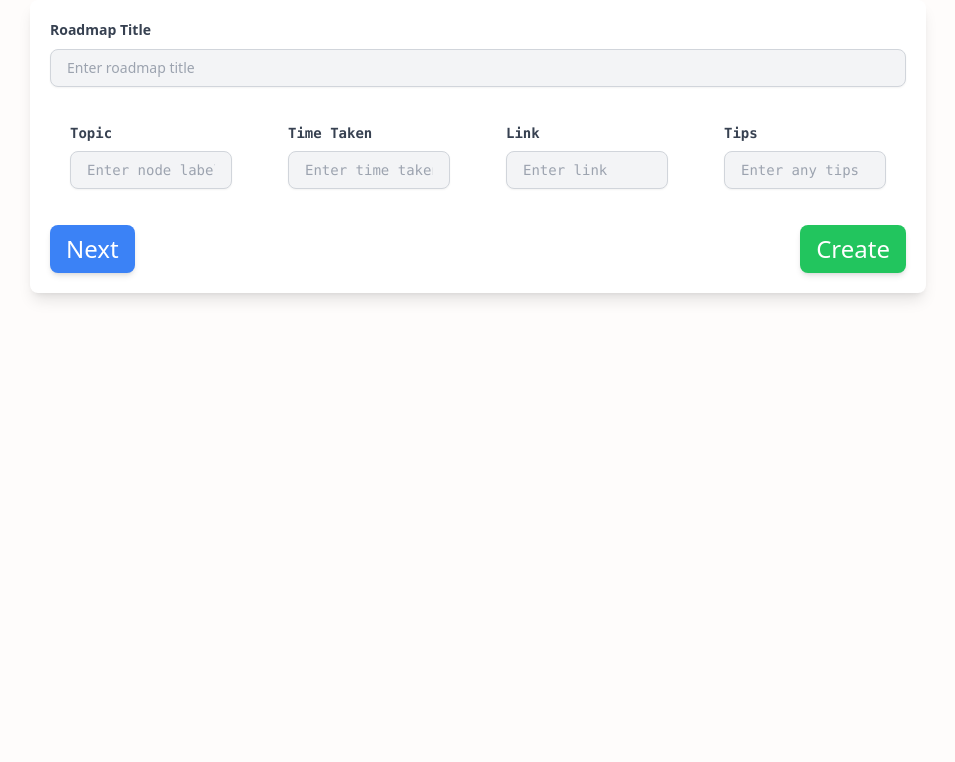
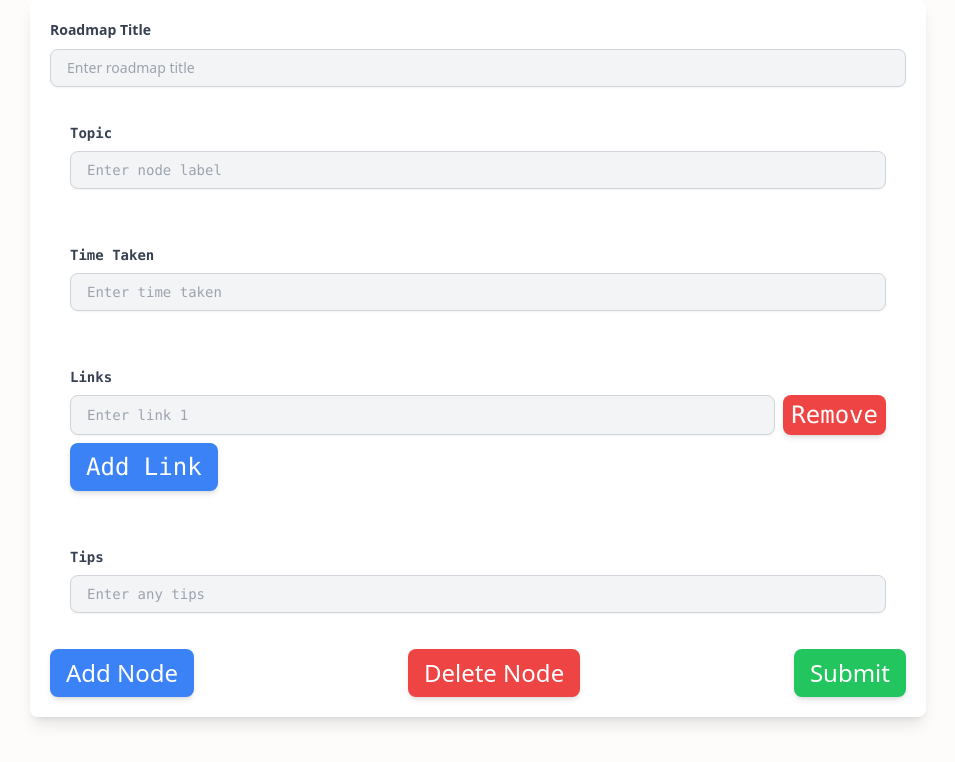
Before and after one commit to snikdhendu/Coders-Hub, a React (Vite) app in the folder Frontend/: page /dashboard/1/roadmap in a window 1280 px wide. Shown: the top 762 px of the page, without its empty margins (162-1117 px from the left). Built offline with nearby package versions, Linux system fonts and the light colour scheme; no server answers; a web font is replaced by a local one.

Commit message:
Roadmap #2

```diff
--- a/Frontend/src/Components/CreateRoadmap.tsx
+++ b/Frontend/src/Components/CreateRoadmap.tsx
@@ -284,34 +284,32 @@
 // export default Userroadmap;
 
 
-import React, { useState } from 'react';
-import { useNavigate } from 'react-router-dom';
+import React from 'react';
+import { useNavigate, useLocation } from 'react-router-dom';
 import NodeInputForm from './NodeInputForm';
 
 interface CustomNode {
   id: string;
   label: string;
   time: string;
-  link: string;
-  tips: string; // Ensure consistency with the new Node structure
+  links: string[];
+  tips: string;
 }
 
 const Userroadmap: React.FC = () => {
-  const [nodes, setNodes] = useState<CustomNode[]>([]);
-  const [roadmapTitle, setRoadmapTitle] = useState<string>(''); // State for roadmap title
+  const location = useLocation();
   const navigate = useNavigate();
 
+  // Ensure that location.state is an object with title and nodes properties
+  const { title = '', nodes = [] } = location.state as { title?: string; nodes?: CustomNode[] } || {};
+
   const handleSubmit = (title: string, nodes: CustomNode[]) => {
-    setNodes(nodes);
-    setRoadmapTitle(title);
-    console.log(title);
-    navigate(`/dashboard/:userName/roadmap/newflowchart`, { state: { title,nodes } });
+    navigate(`/dashboard/:userName/roadmap/newflowchart`, { state: { title, nodes } });
   };
 
   return (
     <div>
-      {/* <h1>React Flowchart Creator</h1> */}
-      <NodeInputForm onSubmit={handleSubmit} />
+      <NodeInputForm onSubmit={handleSubmit} initialTitle={title} initialNodes={nodes} />
     </div>
   );
 };
--- a/Frontend/src/Components/NodeInputForm.tsx
+++ b/Frontend/src/Components/NodeInputForm.tsx
@@ -1,34 +1,95 @@
-import React, { useState, ChangeEvent, FormEvent } from 'react';
+import React, { useState, useEffect, FormEvent } from 'react';
 
 interface Node {
   id: string;
   label: string;
   time: string;
-  link: string;
+  links: string[];
   tips: string;
 }
 
 interface NodeInputFormProps {
-  onSubmit: (title: string, nodes: Node[]) => void; // Ensure correct function signature
+  onSubmit: (title: string, nodes: Node[]) => void;
+  initialTitle?: string;
+  initialNodes?: Node[];
 }
 
-const NodeInputForm: React.FC<NodeInputFormProps> = ({ onSubmit }) => {
-  const [title, setTitle] = useState('');
-  const [nodes, setNodes] = useState<Node[]>([{ id: '', label: '', time: '', link: '', tips: '' }]);
+const NodeInputForm: React.FC<NodeInputFormProps> = ({ onSubmit, initialTitle = '', initialNodes = [] }) => {
+  const [title, setTitle] = useState<string>(initialTitle);
+  const [nodes, setNodes] = useState<Node[]>(initialNodes.length > 0 ? initialNodes : [{ id: '', label: '', time: '', links: [''], tips: '' }]);
+  const [currentStep, setCurrentStep] = useState<number>(0);
+
+
+  useEffect(() => {
+    if (initialTitle !== title) {
+      setTitle(initialTitle);
+    }
+    if (initialNodes.length !== nodes.length) {
+      setNodes(initialNodes.length > 0 ? initialNodes : [{ id: '', label: '', time: '', links: [''], tips: '' }]);
+      setCurrentStep(0);
+    }
+  }, [initialTitle, initialNodes]);
+
 
   const handleAddNode = () => {
-    setNodes([...nodes, { id: '', label: '', time: '', link: '', tips: '' }]);
+    setNodes([...nodes, { id: '', label: '', time: '', links: [''], tips: '' }]);
+    setCurrentStep(nodes.length); // Move to the next step
   };
 
-  const handleInputChange = (index: number, event: ChangeEvent<HTMLInputElement>) => {
+
+  const handleInputChange = (index: number, field: keyof Node, value: string, linkIndex?: number) => {
     const newNodes = [...nodes];
-    newNodes[index][event.target.name as keyof Node] = event.target.value;
+    if (field === 'links' && linkIndex !== undefined) {
+      newNodes[index].links[linkIndex] = value;
+    } else {
+      newNodes[index][field] = value as any;
+    }
     setNodes(newNodes);
   };
 
+
+  const handleAddLink = (nodeIndex: number) => {
+    const newNodes = [...nodes];
+    newNodes[nodeIndex].links.push('');
+    setNodes(newNodes);
+  };
+
+
+  const handleRemoveLink = (nodeIndex: number, linkIndex: number) => {
+    const newNodes = [...nodes];
+    newNodes[nodeIndex].links.splice(linkIndex, 1);
+    setNodes(newNodes);
+  };
+
+
+  const handleDeleteNode = () => {
+    if (nodes.length > 1) {
+      const newNodes = nodes.filter((_, index) => index !== currentStep);
+      setNodes(newNodes);
+      setCurrentStep((prevStep) => (prevStep > 0 ? prevStep - 1 : 0));
+    }
+  };
+
+
   const handleSubmit = (event: FormEvent) => {
     event.preventDefault();
-    onSubmit(title, nodes); // Pass title and nodes separately
+    onSubmit(title, nodes);
+  };
+
+
+  const handleNextStep = () => {
+    if (currentStep < nodes.length - 1) {
+      setCurrentStep(currentStep + 1);
+    } else {
+      handleAddNode();
+    }
+  };
+
+
+  const handlePreviousStep = () => {
+    if (currentStep > 0) {
+      setCurrentStep(currentStep - 1);
+    }
   };
 
   return (
@@ -49,8 +110,9 @@ const NodeInputForm: React.FC<NodeInputFormProps> = ({ onSubmit }) => {
           />
         </div>
         {nodes.map((node, index) => (
-          <div key={index} className="flex space-x-4 mb-4">
-            <div className="flex-1 bg-white rounded-lg p-5 font-mono">
+          index === currentStep && (
+            <div key={index} className="space-y-4 mb-4">
+              <div className="bg-white rounded-lg p-5 font-mono">
                 <label className="block text-gray-700 text-sm font-bold mb-2" htmlFor={`label-${index}`}>
                   Topic
                 </label>
@@ -61,10 +123,10 @@ const NodeInputForm: React.FC<NodeInputFormProps> = ({ onSubmit }) => {
                   id={`label-${index}`}
                   name="label"
                   value={node.label}
-                onChange={(e) => handleInputChange(index, e)}
+                  onChange={(e) => handleInputChange(index, 'label', e.target.value)}
                 />
               </div>
-            <div className="flex-1 bg-white rounded-lg p-5 font-mono">
+              <div className="bg-white rounded-lg p-5 font-mono">
                 <label className="block text-gray-700 text-sm font-bold mb-2" htmlFor={`time-${index}`}>
                   Time Taken
                 </label>
@@ -75,24 +137,40 @@ const NodeInputForm: React.FC<NodeInputFormProps> = ({ onSubmit }) => {
                   id={`time-${index}`}
                   name="time"
                   value={node.time}
-                onChange={(e) => handleInputChange(index, e)}
+                  onChange={(e) => handleInputChange(index, 'time', e.target.value)}
                 />
               </div>
-            <div className="flex-1 bg-white rounded-lg p-5 font-mono">
-              <label className="block text-gray-700 text-sm font-bold mb-2" htmlFor={`link-${index}`}>
-                Link
+              <div className="bg-white rounded-lg p-5 font-mono">
+                <label className="block text-gray-700 text-sm font-bold mb-2">
+                  Links
                 </label>
+                {node.links.map((link, linkIndex) => (
+                  <div key={linkIndex} className="flex space-x-2 mb-2">
                     <input
                       className="text-sm text-black custom-input w-full px-4 py-2 border border-gray-300 rounded-lg shadow-sm transition duration-300 ease-in-out transform focus:-translate-y-1 focus:outline-blue-300 hover:shadow-lg hover:border-blue-300 bg-gray-100"
-                placeholder="Enter link"
+                      placeholder={`Enter link ${linkIndex + 1}`}
                       type="text"
-                id={`link-${index}`}
-                name="link"
-                value={node.link}
-                onChange={(e) => handleInputChange(index, e)}
+                      value={link}
+                      onChange={(e) => handleInputChange(index, 'links', e.target.value, linkIndex)}
                     />
+                    <button
+                      type="button"
+                      onClick={() => handleRemoveLink(index, linkIndex)}
+                      className="bg-red-500 text-white px-2 py-1 rounded-lg shadow-md hover:bg-red-600 transition duration-300 ease-in-out"
+                    >
+                      Remove
+                    </button>
                   </div>
-            <div className="flex-1 bg-white rounded-lg p-5 font-mono">
+                ))}
+                <button
+                  type="button"
+                  onClick={() => handleAddLink(index)}
+                  className="bg-blue-500 text-white px-4 py-2 rounded-lg shadow-md hover:bg-blue-600 transition duration-300 ease-in-out"
+                >
+                  Add Link
+                </button>
+              </div>
+              <div className="bg-white rounded-lg p-5 font-mono">
                 <label className="block text-gray-700 text-sm font-bold mb-2" htmlFor={`tips-${index}`}>
                   Tips
                 </label>
@@ -103,24 +181,52 @@ const NodeInputForm: React.FC<NodeInputFormProps> = ({ onSubmit }) => {
                   id={`tips-${index}`}
                   name="tips"
                   value={node.tips}
-                onChange={(e) => handleInputChange(index, e)}
+                  onChange={(e) => handleInputChange(index, 'tips', e.target.value)}
                 />
               </div>
             </div>
+          )
         ))}
         <div className="flex justify-between">
+          {currentStep > 0 && (
+            <button
+              type="button"
+              onClick={handlePreviousStep}
+              className="bg-gray-500 text-white px-4 py-2 rounded-lg shadow-md hover:bg-gray-600 transition duration-300 ease-in-out"
+            >
+              Previous
+            </button>
+          )}
+          {currentStep < nodes.length - 1 && (
+            <button
+              type="button"
+              onClick={handleNextStep}
+              className="bg-blue-500 text-white px-4 py-2 rounded-lg shadow-md hover:bg-blue-600 transition duration-300 ease-in-out"
+            >
+              Next
+            </button>
+          )}
+          {currentStep === nodes.length - 1 && (
             <button
               type="button"
               onClick={handleAddNode}
               className="bg-blue-500 text-white px-4 py-2 rounded-lg shadow-md hover:bg-blue-600 transition duration-300 ease-in-out"
             >
-            Next
+              Add Node
+            </button>
+          )}
+          <button
+            type="button"
+            onClick={handleDeleteNode}
+            className="bg-red-500 text-white px-4 py-2 rounded-lg shadow-md hover:bg-red-600 transition duration-300 ease-in-out"
+          >
+            Delete Node
           </button>
           <button
             type="submit"
             className="bg-green-500 text-white px-4 py-2 rounded-lg shadow-md hover:bg-green-600 transition duration-300 ease-in-out"
           >
-            Create
+            Submit
           </button>
         </div>
       </form>
--- a/Frontend/src/Pages/FlowchartPage.tsx
+++ b/Frontend/src/Pages/FlowchartPage.tsx
@@ -1,13 +1,13 @@
 
 import React from 'react';
-import { useLocation } from 'react-router-dom';
+import { useLocation, useNavigate } from 'react-router-dom';
 import Flowchart from '../Components/Flowchart';
 
 interface CustomNode {
   id: string;
   label: string;
   time: string;
-    link: string;
+  links: string[];
   tips: string;
 }
 
@@ -18,7 +18,15 @@ interface LocationState {
 
 const FlowchartPage: React.FC = () => {
   const location = useLocation();
-  const { title, nodes } = location.state as LocationState;
+  const navigate = useNavigate();
+  const state = location.state as LocationState;
+
+  if (!state) {
+    navigate('/dashboard/:userName/roadmap/newflowchart');
+    return null;
+  }
+
+  const { title, nodes } = state;
 
   return (
     <div>
--- a/Frontend/tailwind.config.js
+++ b/Frontend/tailwind.config.js
@@ -78,15 +78,20 @@ module.exports = {
           from: { height: "var(--radix-accordion-content-height)" },
           to: { height: 0 },
         },
-        pulse: { // Added pulse keyframes from the old configuration
+        pulse: {
           '0%': { transform: 'scale(0.9)', opacity: '1' },
           '100%': { transform: 'scale(1.8)', opacity: '0' },
         },
+        wiggle: {
+          '0%, 100%': { transform: 'rotate(-1deg)' },
+          '50%': { transform: 'rotate(1deg)' },
+        }
       },
       animation: {
         "accordion-down": "accordion-down 0.2s ease-out",
         "accordion-up": "accordion-up 0.2s ease-out",
-        pulse: 'pulse 1s linear infinite', // Added pulse animation from the old configuration
+        pulse: 'pulse 1s linear infinite',
+        wiggle: 'wiggle 2s ease-in infinite'
       },
     },
   },
```
Also changed, not shown: Frontend/src/Components/Flowchart.tsx (+89 -39 lines). Lines whose indentation alone changed are shown as unchanged.
